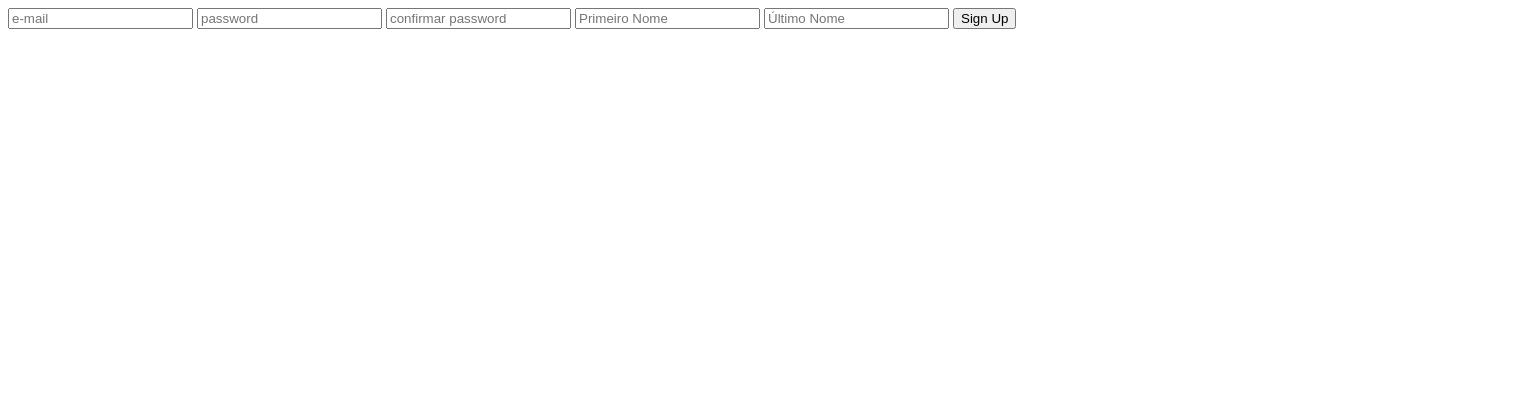
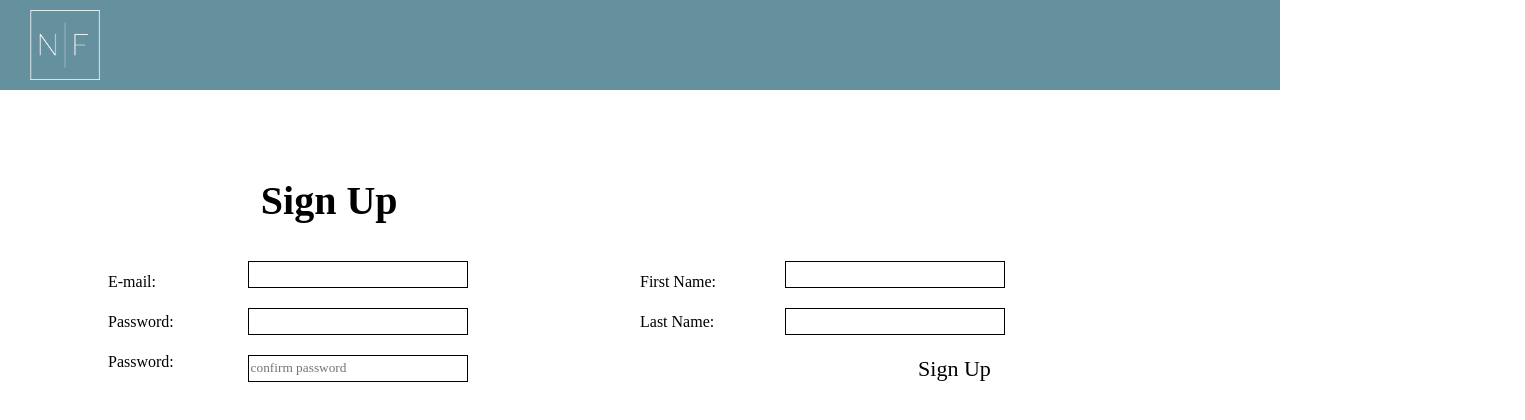
Before and after one commit to NewsFinder/NewsFinder, a plain HTML site: page Codigo/html/SignUp.html in a window 1280 px wide. Shown: the whole page, 1525 px wide, since content can reach past the window. Drawn offline with Linux system fonts and the light colour scheme; no server answers.

Commit message:
css login e html perfil

```diff
--- a/Codigo/html/SignUp.html
+++ b/Codigo/html/SignUp.html
@@ -1,16 +1,174 @@
 <!DOCTYPE html>
 <html>
 <head>
+	<meta charset=“UTF-8”>
+	<title>Sign Up</title>
+	<meta name=“viewport” content=“width=device-width,
+		  initial-scale=1">
 </head>
 
+
+<style>
+
+
+	header{
+		position: fixed;
+		width: 100%;
+		height: 90px;
+		left: 0px;
+		top: 0px;
+		background: #65909E;
+	}
+
+	.logobranco{
+		position: fixed;
+		width: 20px;
+		height: 20px;
+		margin-left: 30px;
+		margin-top: 10px;
+
+	}
+	body{
+		font-family: Drugs;
+	}
+	.signdir{
+		position: relative;
+		float: left;
+		width: 50%;
+		margin: 0 0;
+		top:150px;
+
+
+	}
+
+	.signesq{
+		position: relative;
+		float: left;
+		width: 50%;
+		margin: 0 0 ;
+		top:150px;
+	}
+
+	.signdir2{
+		position: relative;
+		float: left;
+		width: 70%;
+		margin: 0 0;
+
+	}
+
+	.signesq2{
+		position: relative;
+		float: left;
+		width: 30%;
+		margin: 0 0;
+	}
+
+
+	.signdir3{
+		position: relative;
+		float: left;
+		width: 85%;
+		margin: 0 0;
+
+	}
+
+	.signesq3{
+		position: relative;
+		float: left;
+		width: 15%;
+		margin: 0 0;
+	}
+
+	#email, #password, #confpassword, #FirstName, #LastName{
+		position: relative;
+		width: 220px;
+		height: 27px;
+		background: #FFFFFF;
+		border: 1px solid #000000;
+		box-sizing: border-box;
+		font-family: Drugs;
+		margin: 10px 50px;
+	}
+
+	.text{
+		margin-left: 100px;
+		margin-top: 22px;
+	}
+
+	.text2{
+		margin-top: 22px;
+
+	}
+
+	h1{
+		position: relative;
+		font-size: 40px;
+		left: 20%;
+		top: 150px;
+		color: #000000;
+	}
+
+	#BSignUp{
+		background-color: transparent;
+		border: none;
+		font-size: 22px;
+		font-family: Drugs;
+		margin-top:10px;
+		margin-left: 33%;
+	}
+
+	#BSignUp:hover{
+		color: #65909E;
+
+	}
+
+
+</style>
 <body>
 
-		<input id="email" type="text" placeholder="e-mail">
-		<input id="password" type="password" placeholder="password">
-		<input id="confpassword" type="password" placeholder="confirmar password">
-		<input id="FirstName" type="text" placeholder="Primeiro Nome">
-		<input id="LastName" type="text" placeholder="Último Nome">
+<header>
+	<div class="menu"></div>
+	<nav class="nav">
+		<div class="logobranco"><img src="../resources/logobranco.png" alt="logo" width="70" height="70"/></div>
+	</nav>
+</header>
+
+<h1>Sign Up</h1>
+
+
+<div class="signesq">
+	<div class="signesq2">
+		<p class="text">E-mail:</p>
+		<p class="text"> Password:</p>
+		<p class="text">Password:</p>
+
+	</div>
+	<div class="signdir2">
+
+		<input id="email" type="text">
+		<input id="password" type="password" >
+
+		<input id="confpassword" type="password" placeholder="confirm password">
+	</div>
+</div>
+
+<div class="signdir" >
+
+	<div class="signesq3">
+		<p class="text2">First Name:</p>
+		<p class="text2">Last Name:</p>
+
+	</div>
+
+	<div class="signdir3">
+		<input id="FirstName" type="text">
+		<input id="LastName" type="text" >
+		<br>
 		<button type="button" id="BSignUp" >Sign Up</button>
+	</div>
+
+</div>
 
 </body>
 
```
Also changed, not shown: Codigo/html/perfil.html (+26 -7 lines). Lines whose indentation alone changed are shown as unchanged.
